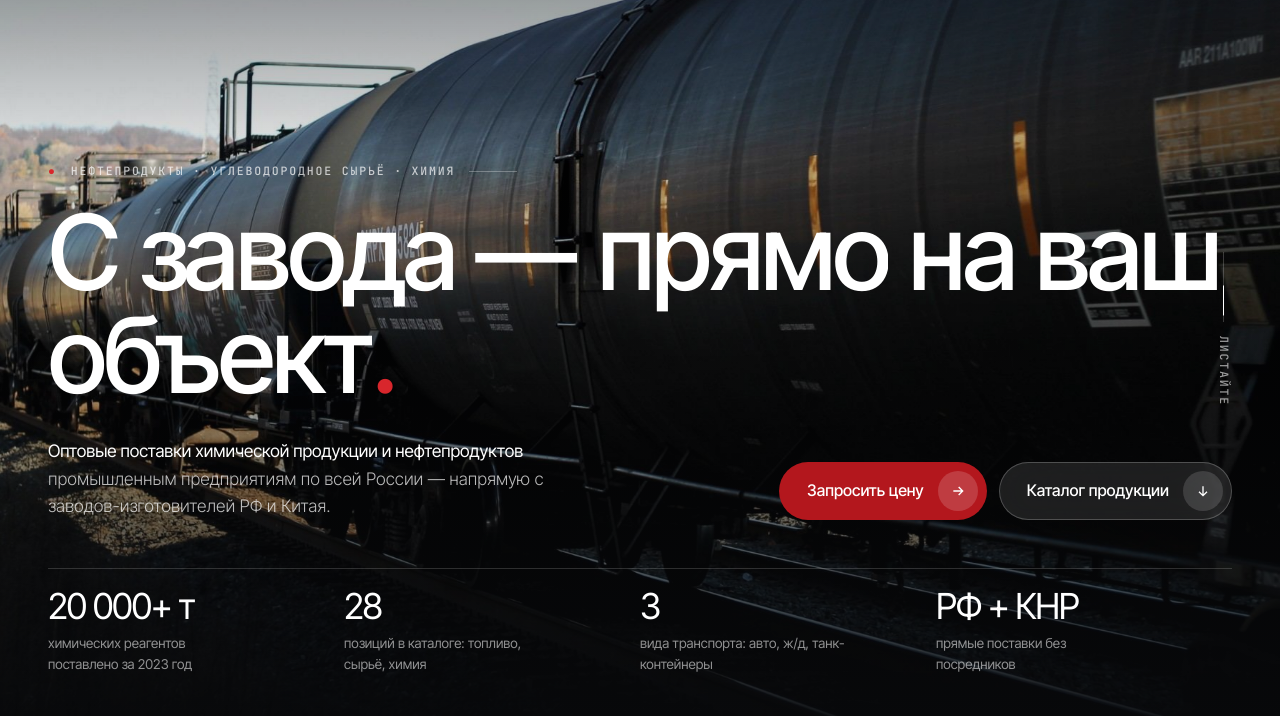
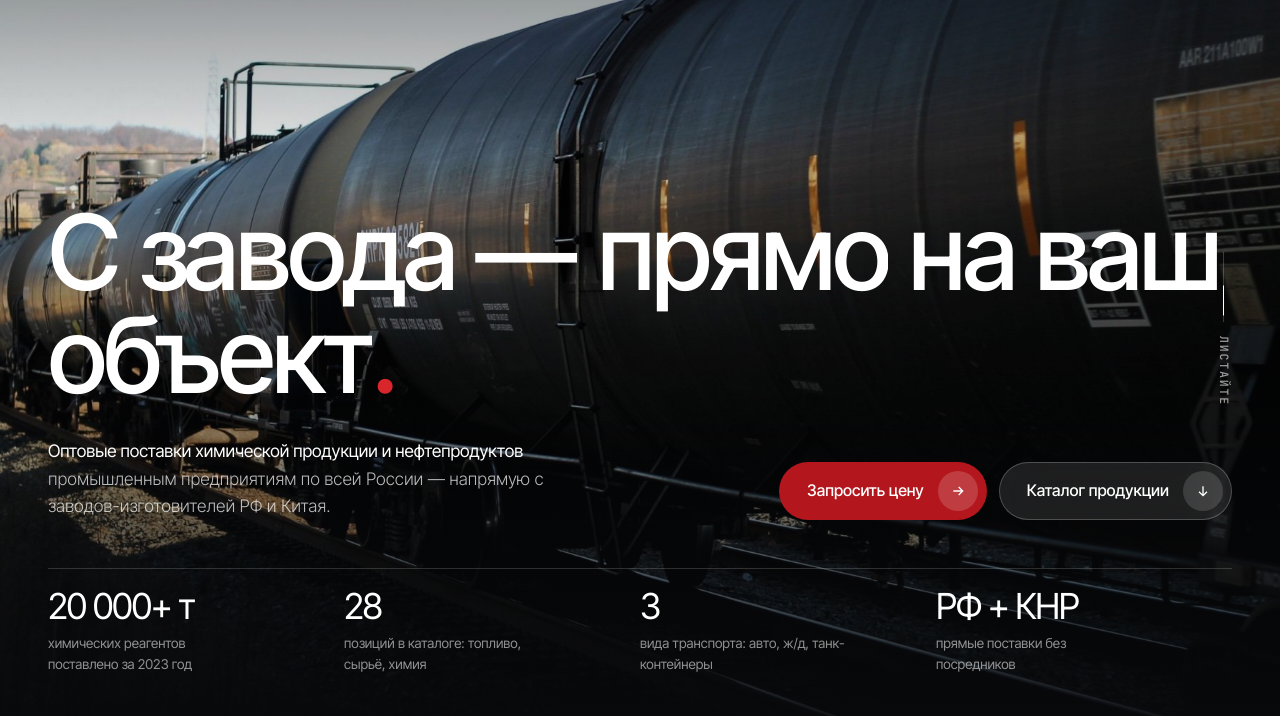
Before and after one commit to didigood0401/alpha-m-demo, a plain HTML site: page index.html in a window 1280 px wide. Shown: the part 84-800 px from the top of the page. Drawn offline with Linux system fonts and the light colour scheme.

Commit message:
Hero без надписи над заголовком

```diff
--- a/index.html
+++ b/index.html
@@ -371,7 +371,6 @@ footer a:hover{color:#fff}
  <div class="hero-media"><img src="img/hero.jpg" alt="Ж/д цистерны с нефтепродуктами" id="heroImg"></div>
  <div class="hero-shade" id="heroShade"></div>
  <div class="hero-in" id="heroIn"><div class="wrap">
-  <div class="mono cap f-up dl1"><i>●</i>Нефтепродукты · Углеводородное сырьё · Химия</div>
   <h1 data-split>С завода — прямо на ваш объект<em>.</em></h1>
   <div class="hero-row">
    <p class="hero-lead f-up dl1"><b>Оптовые поставки химической продукции и нефтепродуктов</b> промышленным предприятиям по всей России — напрямую с заводов-изготовителей РФ и Китая.</p>
```
